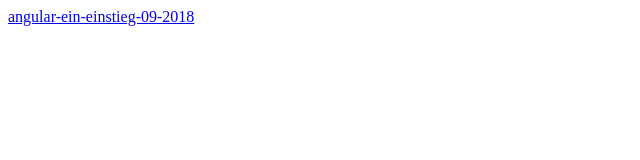
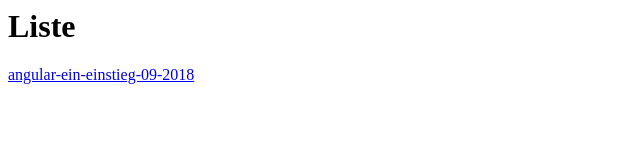
Before and after one commit to bitspeicher/talks, a plain HTML site: page index.html in a window 1280 px wide. Shown: the whole page, without its empty margins (0-640 px from the left). Drawn offline with Linux system fonts and the light colour scheme.

Commit message:
update pages index

```diff
--- a/index.html
+++ b/index.html
@@ -1 +1,2 @@
+<h1>Liste</h1>
 <a href="angular-ein-einstieg-09-2018/index.html">angular-ein-einstieg-09-2018</a>
```
Also changed, not shown: angular-ein-einstieg-09-2018/index.html (+1 -1 lines).
